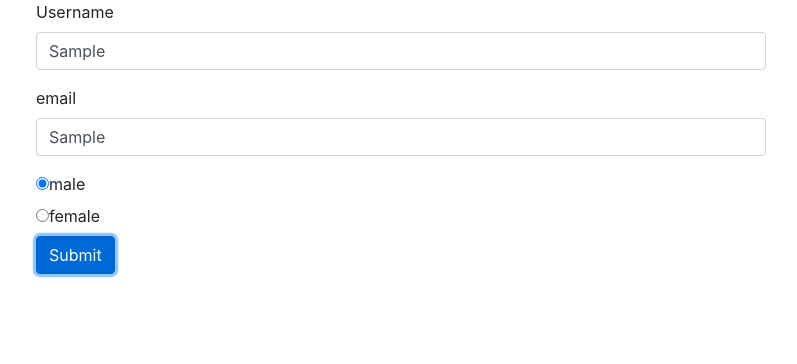
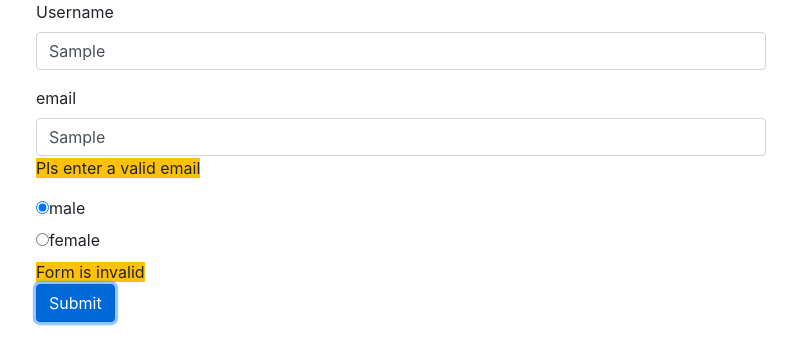
Before and after one commit to moshiurse/angular-practice, an Angular app: page / in a window 1280 px wide. Both pictures are taken after typing "Sample", "Sample" into the empty fields and a click on the button "Submit". Shown: the top 364 px of the page, without its empty margins (49-846 px from the left). Built offline with nearby package versions, Linux system fonts and the light colour scheme.

Commit message:
Adding Validators && access form control

```diff
--- a/src/app/reactive/reactive.component.html
+++ b/src/app/reactive/reactive.component.html
@@ -2,6 +2,7 @@
     <div class="row">
       <div class="col-xs-12 col-sm-10 col-md-8 col-sm-offset-1 col-md-offset-2">
         <form [formGroup]="form" (ngSubmit)="onSubmit()">
+            <div formGroupName="userData">
                 <div class="form-group">
                     <label for="username">Username</label>
                     <input
@@ -9,6 +10,7 @@
                       id="username"
                       formControlName="username"
                       class="form-control">
+                      <span class="bg-warning" *ngIf="!form.get('userData.username').valid && form.get('userData.username').touched">Pls enter username</span>
                   </div>
                   <div class="form-group">
                     <label for="email">email</label>
@@ -17,7 +19,10 @@
                       id="email"
                       formControlName="email"
                       class="form-control">
+                      <span class="bg-warning" *ngIf="!form.get('userData.email').valid && form.get('userData.email').touched">Pls enter a valid email</span>
                   </div>
+            </div>
+
           <div class="radio" *ngFor="let gender of genders">
             <label>
               <input
@@ -26,6 +31,7 @@
                 [value]="gender">{{ gender }}
             </label>
           </div>
+          <span class="bg-warning" *ngIf="!form.valid && form.touched">Form is invalid</span><br>
           <button class="btn btn-primary" type="submit">Submit</button>
         </form>
       </div>
--- a/src/app/reactive/reactive.component.ts
+++ b/src/app/reactive/reactive.component.ts
@@ -1,5 +1,5 @@
 import { Component, OnInit } from '@angular/core';
-import { FormGroup, FormControl } from '@angular/forms';
+import { FormGroup, FormControl, Validators } from '@angular/forms';
 
 @Component({
   selector: 'app-reactive',
@@ -14,8 +14,10 @@ export class ReactiveComponent implements OnInit {
 
   ngOnInit(): void {
     this.form = new FormGroup({
-      'username': new FormControl(null),
-      'email': new FormControl(null),
+      'userData': new FormGroup({
+        'username': new FormControl(null, Validators.required),
+        'email': new FormControl(null, [Validators.required, Validators.email])
+      }),
       'gender': new FormControl('male')
     })
   }
```
Lines whose indentation alone changed are shown as unchanged.
